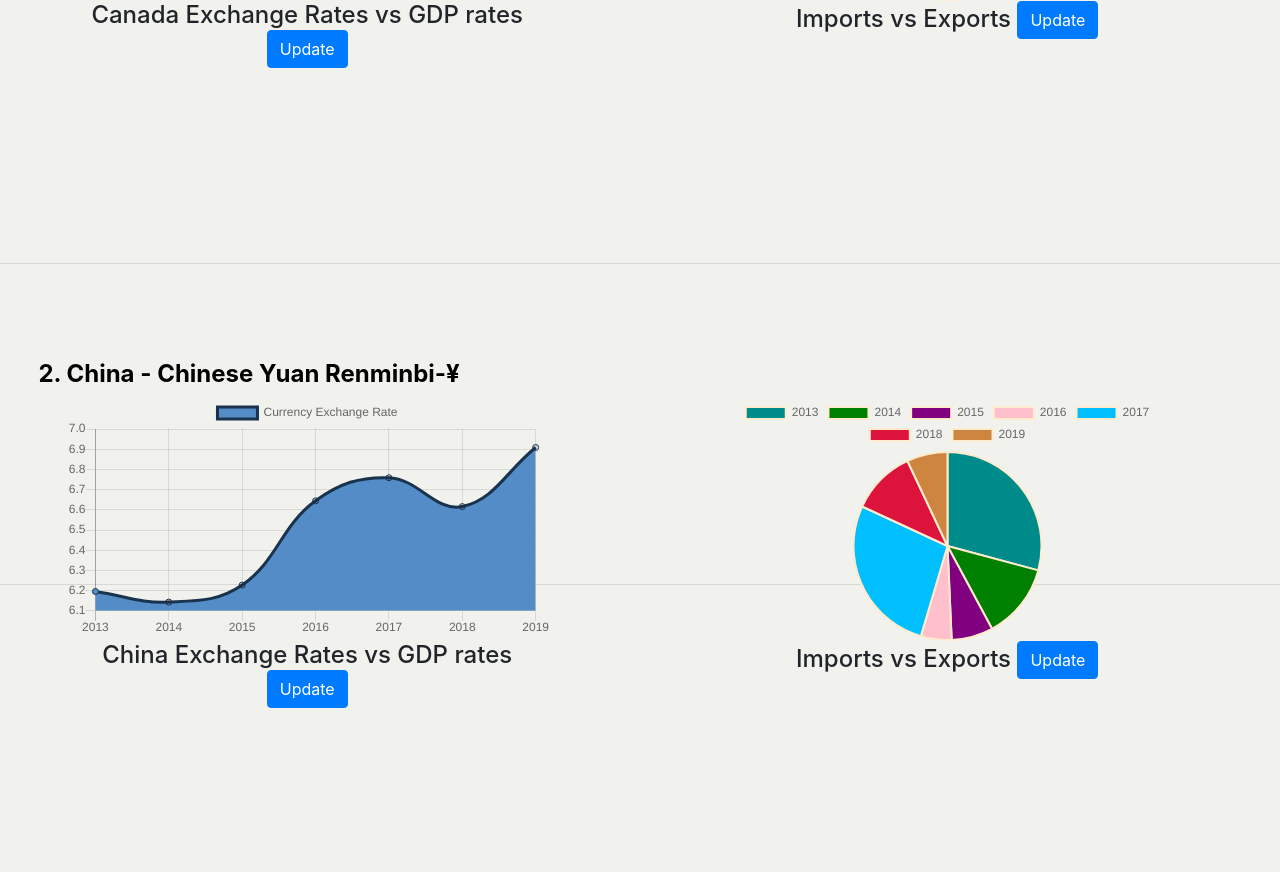
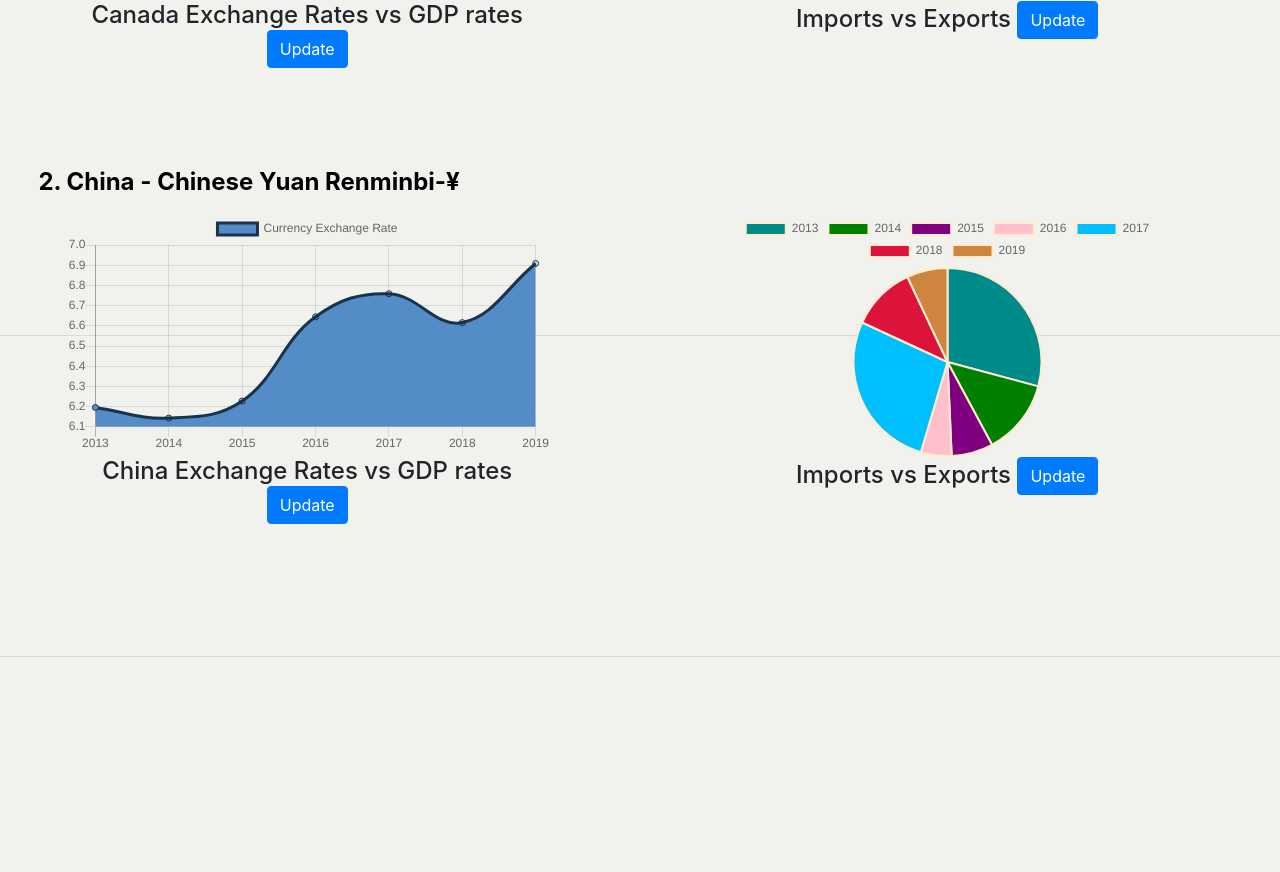
Before and after one commit to UMMEATHIYA/Currency-Rates-Deployment, a Flask app: page / in a window 1280 px wide; the page is wider, and only the part inside the window is pictured. Shown: the part 992-1864 px from the top of that part. Run offline with Flask 2, Linux system fonts and the light colour scheme; some libraries are stand-ins or nearby versions.

Commit message:
Update FER.html

```diff
--- a/templates/FER.html
+++ b/templates/FER.html
@@ -133,7 +133,7 @@
         }
         .Algo2{
                 position: absolute;
-                top:169%;
+                top:145%;
                 margin-left: 3%;
         }
         .chart3{
@@ -142,7 +142,7 @@
                 padding: 5px;
                 margin-left: 4.5%;
                 position:absolute;
-                top:173%;
+                top:150%;
               }
               .chart4{
                 width:39%;
@@ -150,7 +150,7 @@
                 padding: 5px;
                 margin-left: 54.5%;
                 position:absolute;
-                top:173%;
+                top:150%;
               }
               .Algo3{
                 position: absolute;
@@ -317,7 +317,7 @@
            <div class="chart4">
                 <canvas id="myChart4"></canvas>
                 <h4 align="center">Imports vs Exports <button class="btn btn-primary" onclick="updateChart4()">Update</button></h4>
-                </div><br><br><br><br><br><br><br><br><br><br><br><br>
+                </div><br><br><br><br><br><br><br><br><br><br><br><br><br><br><br>
                 <hr>
 
         <!-- India -->
```
